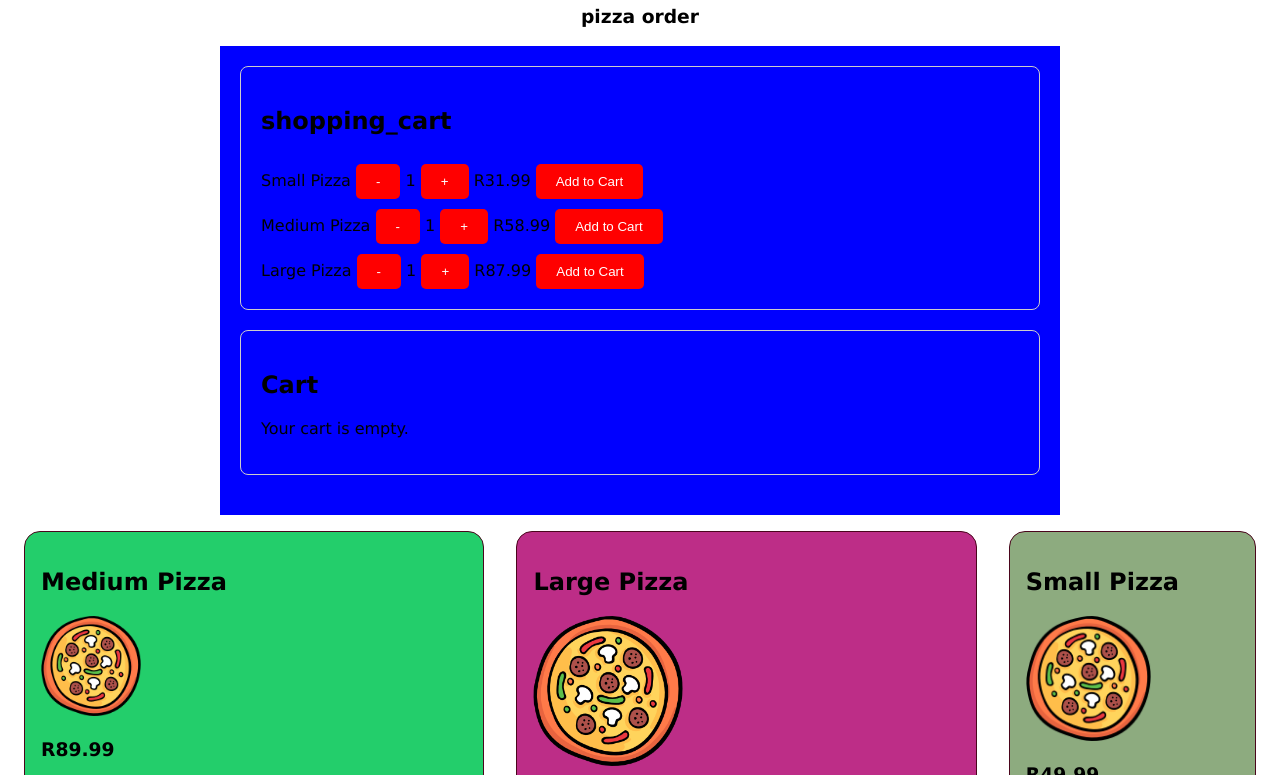
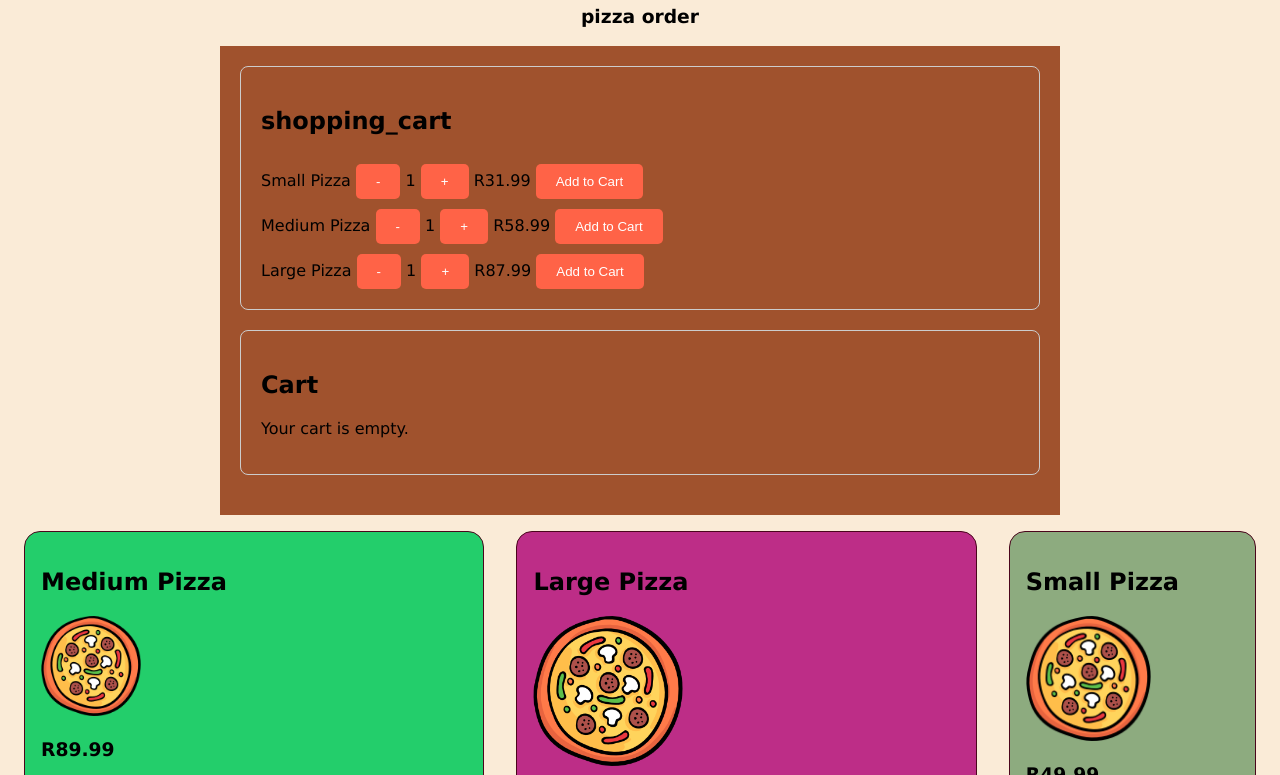
Before and after one commit to Orifha123/pizza-cart, a plain HTML site: page index.html in a window 1280 px wide. Shown: the part 75-850 px from the top of the page. Drawn offline with nearby package versions, Linux system fonts and the light colour scheme.

Commit message:
initial commit:added files

```diff
--- a/style.css
+++ b/style.css
@@ -1,5 +1,5 @@
 body{
-    background-color:white;
+    background-color: antiquewhite;
     font-family:Verdana, Geneva, Tahoma, sans-serif
 }
 
@@ -7,7 +7,7 @@ body{
     max-width: 800px;
     margin: auto;
     padding: 20px;
-    background-color: blue;
+    background-color:sienna;
 }
 .menu, .cart, .checkout {
     margin-bottom: 20px;
@@ -19,7 +19,7 @@ body{
     padding: 10px 20px;
     margin-top: 10px;
     cursor: pointer;
-    background-color: red;
+    background-color:tomato;
     color: white;
     border: none;
     border-radius: 5px;
```
